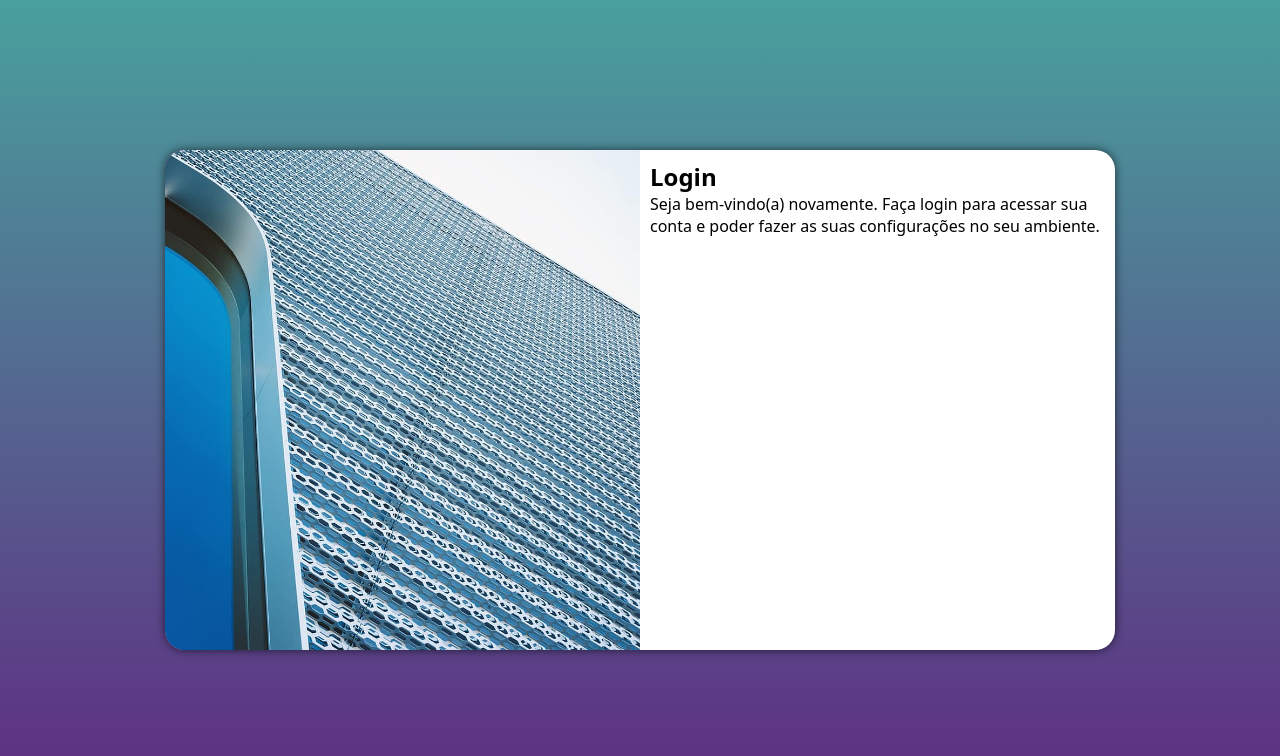
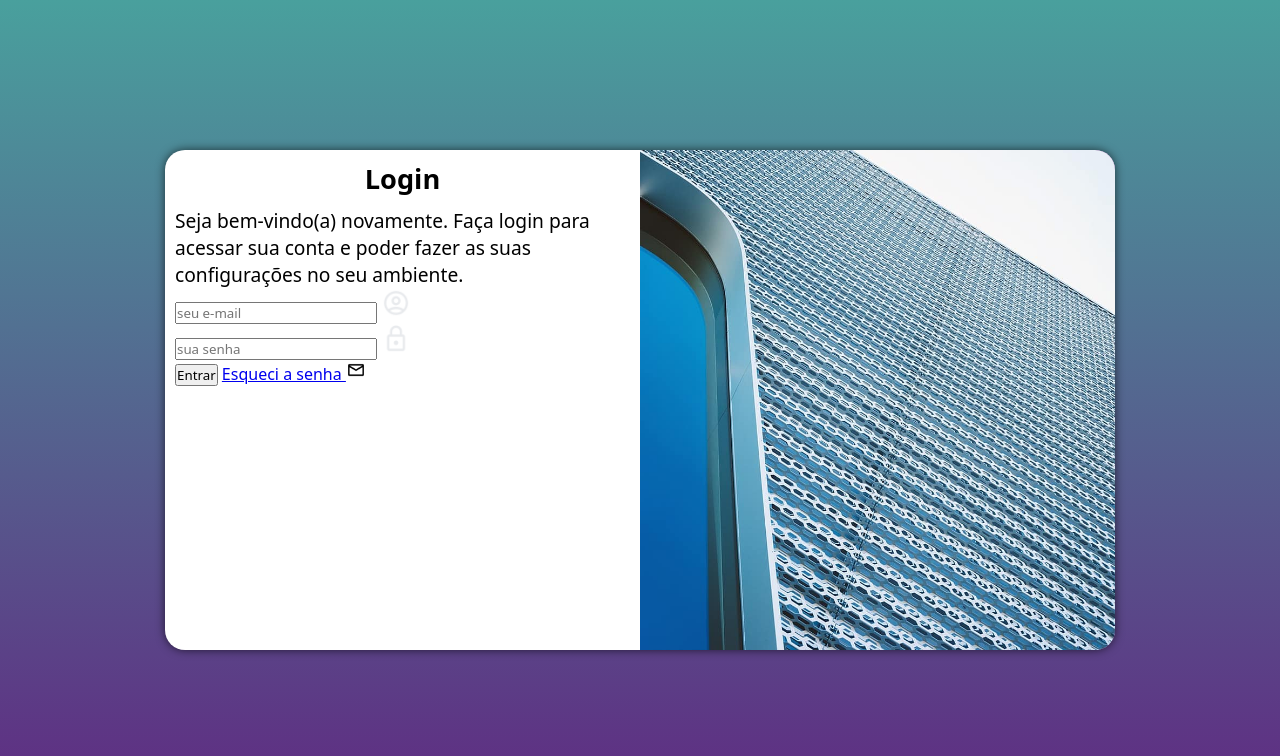
Before and after one commit to BryanBit/Projeto-Login, a plain HTML site: page index.html in a window 1280 px wide. Drawn offline with Linux system fonts and the light colour scheme.

Commit message:
Criado o formulário de login

```diff
--- a/estilos/media-queries.css
+++ b/estilos/media-queries.css
@@ -16,6 +16,9 @@
         height: 100%;
         float: left;
     }
+    #formulario p {
+        font-size: 1.1em;
+    }
 }
 @media screen and (min-width: 992px) {
     body {
@@ -27,10 +30,16 @@
     #imagem {
         width: 50%;
         height: 100%;
-        float: left;
+        float: right;
     }
     #formulario {
-        float: right;
+        float: left;
         width: 50%;
     }
+    #formulario h1 {
+        font-size: 1.7em;
+    }
+    #formulario p {
+        font-size: 1.2em;
+    }
 }
--- a/estilos/style.css
+++ b/estilos/style.css
@@ -46,3 +46,16 @@ main {
     display: block;
     padding: 10px;
 }
+#formulario h1 {
+    text-align: center;
+    margin-bottom: 10px;
+}
+#formulario p {
+    font-size: 0.8em;
+}
+label img {
+    width: 30px;
+}
+a img {
+    width: 20px;
+}
--- a/index.html
+++ b/index.html
@@ -16,8 +16,19 @@
             <div id="formulario">
                 <h1>Login</h1>
                 <p>Seja bem-vindo(a) novamente. Faça login para acessar sua conta e poder fazer as suas configurações no seu ambiente.</p>
-                <form action="login.php" method="post">
-
+                <form action="login.php" method="post" autocomplete="on">
+                    <div class="campo">
+                        <input type="email" name="login" id="ilogin" placeholder="seu e-mail" autocomplete="email" maxlength="30" required>
+                        <label for="ilogin"><img src="img/icons/usuario-icon.png" alt="Icone de usuario"></label>
+                    </div>
+                    <div class="campo">
+                        <input type="password" name="senha" id="isenha" placeholder="sua senha" autocomplete="current-password" maxlength="20" minlength="6" required>
+                        <label for="isenha"><img src="img/icons/cadeado-icon.png" alt="Icone de cadeado"></label>
+                    </div>
+                    <input type="submit" value="Entrar">
+                    <a href="esqueci.html">
+                        Esqueci a senha <img src="img/icons/mail-icon.png" alt="Icone de email">
+                    </a>
                 </form>
             </div>
         </section>
```
Also changed, not shown: img/icons/cadeado-icon.png (added), img/icons/mail-icon.png (added), img/icons/usuario-icon.png (added).
